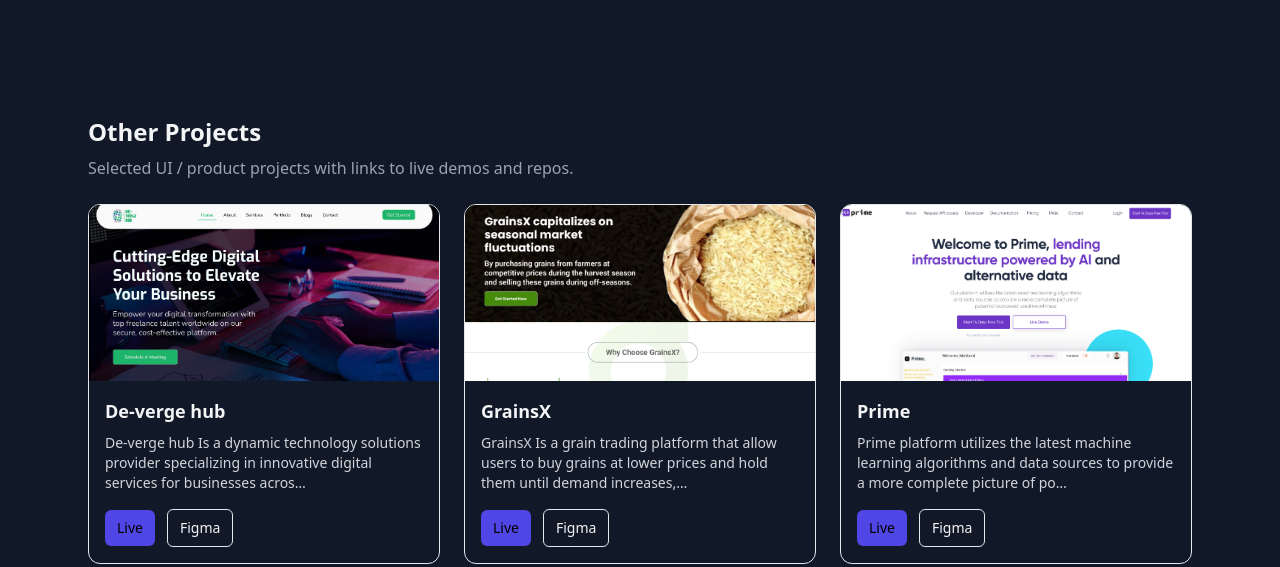
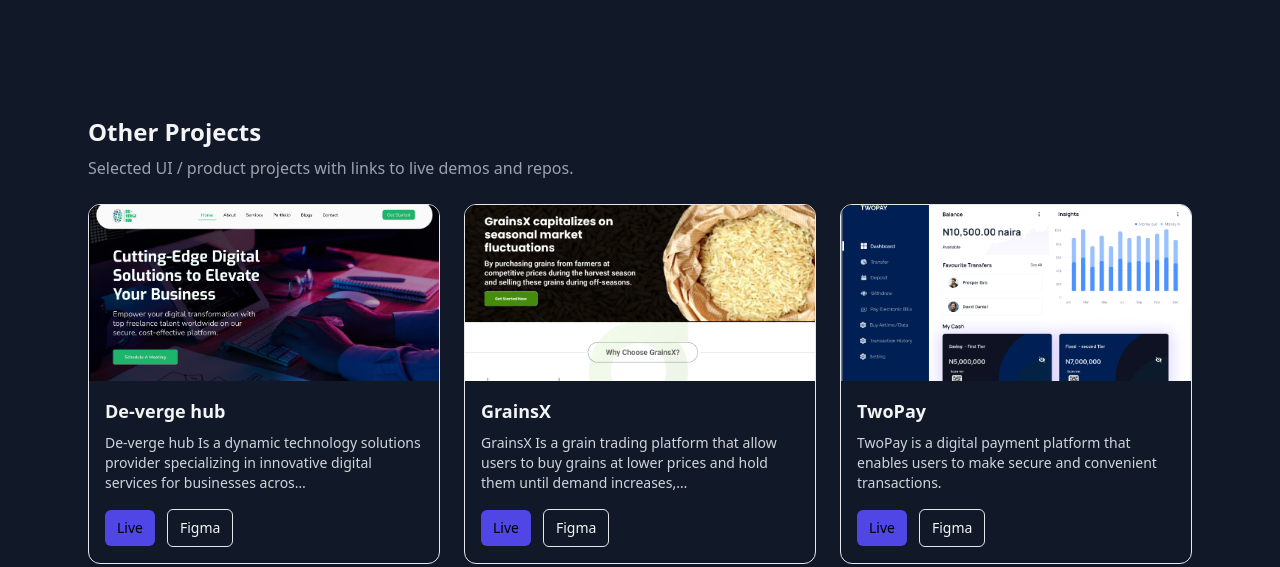
Before and after one commit to Agbo-Emmanuel/ashogbon-portfolio, a plain HTML site: page index.html in a window 1280 px wide. Shown: the part 2000-2567 px from the top of the page. Drawn offline with nearby package versions, Linux system fonts and the light colour scheme.

Commit message:
changed the hero image and updated the project removing prime and adding twopay

```diff
--- a/index.html
+++ b/index.html
@@ -196,7 +196,7 @@
                 class="w-full max-w-md rounded-xl overflow-hidden ring-1 ring-white/6"
               >
                 <img
-                  src="./images/hero_image.jpeg"
+                  src="./images/hero_image.png"
                   alt="Portrait"
                   class="w-full h-[420px] object-cover"
                 />
@@ -430,7 +430,7 @@
                 class="w-full rounded-lg overflow-hidden ring-1 ring-white/5"
               >
                 <img
-                  src="./images/hero_image.jpeg"
+                  src="./images/hero_image.png"
                   alt="Ashogbon Joseph"
                   class="w-full h-64 object-cover"
                 />
@@ -665,13 +665,13 @@
           live: "https://www.figma.com/proto/mpeJ1Hyx2d6vPy0Fy3ICXf/GrainsX---Grains-Trading-Platform?node-id=16-14&p=f&t=1H4ngEVxi8vfGZfn-0&scaling=scale-down&content-scaling=fixed&page-id=0%3A1&starting-point-node-id=16%3A14",
         },
         {
-          name: "Prime",
+          name: "TwoPay",
           description:
-            "Prime platform utilizes the latest machine learning algorithms and data sources to provide a more complete picture of potential borrowers' creditworthiness.",
-          image: "./images/prime.png",
+            "TwoPay is a digital payment platform that enables users to make secure and convenient transactions.",
+          image: "./images/twopay.png",
           figma:
-            "https://www.figma.com/proto/OHnEPLNFEmBfgwr8fiI3LY/Prime-Project-V2.0?node-id=172-3184&p=f&t=CGdpjUBleEQc3smF-0&scaling=min-zoom&content-scaling=fixed&page-id=137%3A805&starting-point-node-id=137%3A812",
-          live: "https://www.figma.com/proto/OHnEPLNFEmBfgwr8fiI3LY/Prime-Project-V2.0?node-id=21-227&p=f&t=CGdpjUBleEQc3smF-0&scaling=scale-down-width&content-scaling=fixed&page-id=0%3A1&starting-point-node-id=21%3A227",
+            "https://www.figma.com/proto/9jAoBKIfj9mr4OjlNVoHXZ/Group-two-Bank-App?node-id=1-5&p=f&t=pwr9XZn70L4N6mNu-0&scaling=scale-down&content-scaling=fixed&page-id=0%3A1",
+          live: "https://www.figma.com/proto/9jAoBKIfj9mr4OjlNVoHXZ/Group-two-Bank-App?node-id=1-5&p=f&t=pwr9XZn70L4N6mNu-0&scaling=scale-down&content-scaling=fixed&page-id=0%3A1",
         },
         {
           name: "we care",
```
Also changed, not shown: images/amazing_healt_care_clinic_image.png (deleted), images/benjamin_portfolio_image.png (deleted), images/chinex_portfolio_image.png (deleted), images/compassionate_health_care_service_image.png (deleted), images/emzy_classic_image.png (deleted), images/hero_image.jpeg (deleted), images/hero_image.jpg (deleted), images/main_image2.jpeg (deleted), images/ngc_image.png (deleted), images/profile image.jpg (deleted), images/reborn_necessary_clothing_image.png (deleted), images/resume_analyzer_image.png (deleted), images/twopay.png (added), 1 other file.
